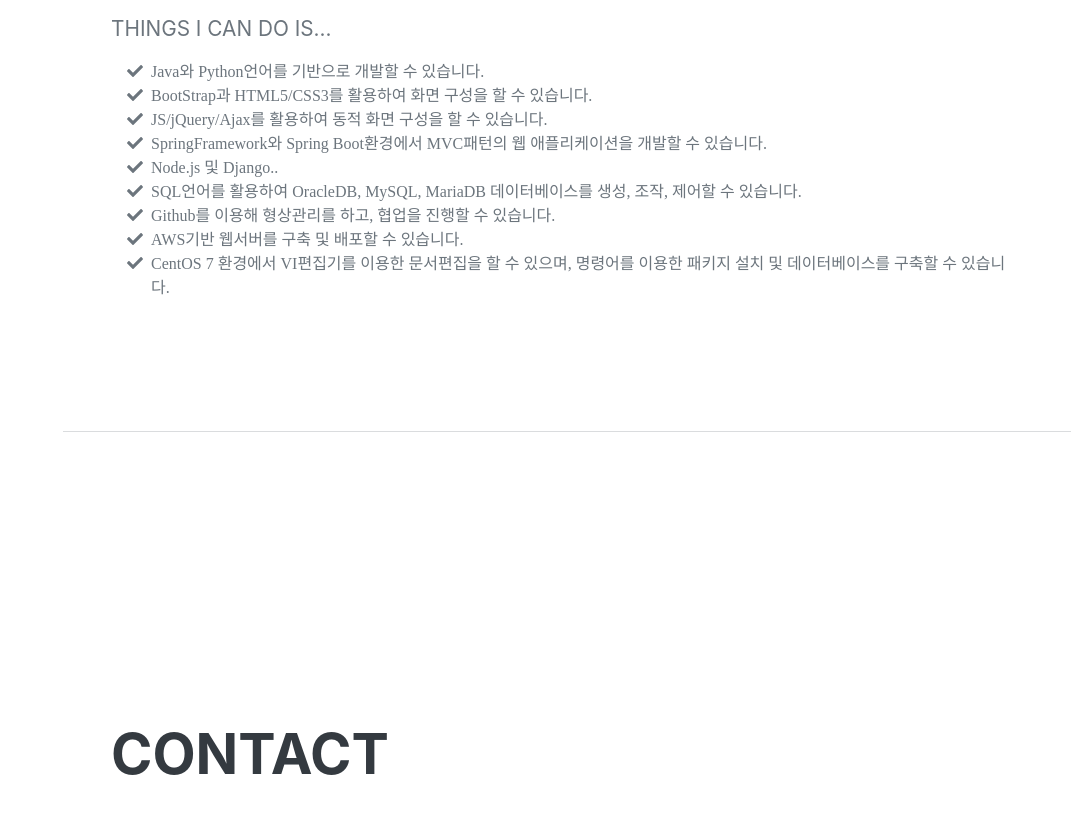
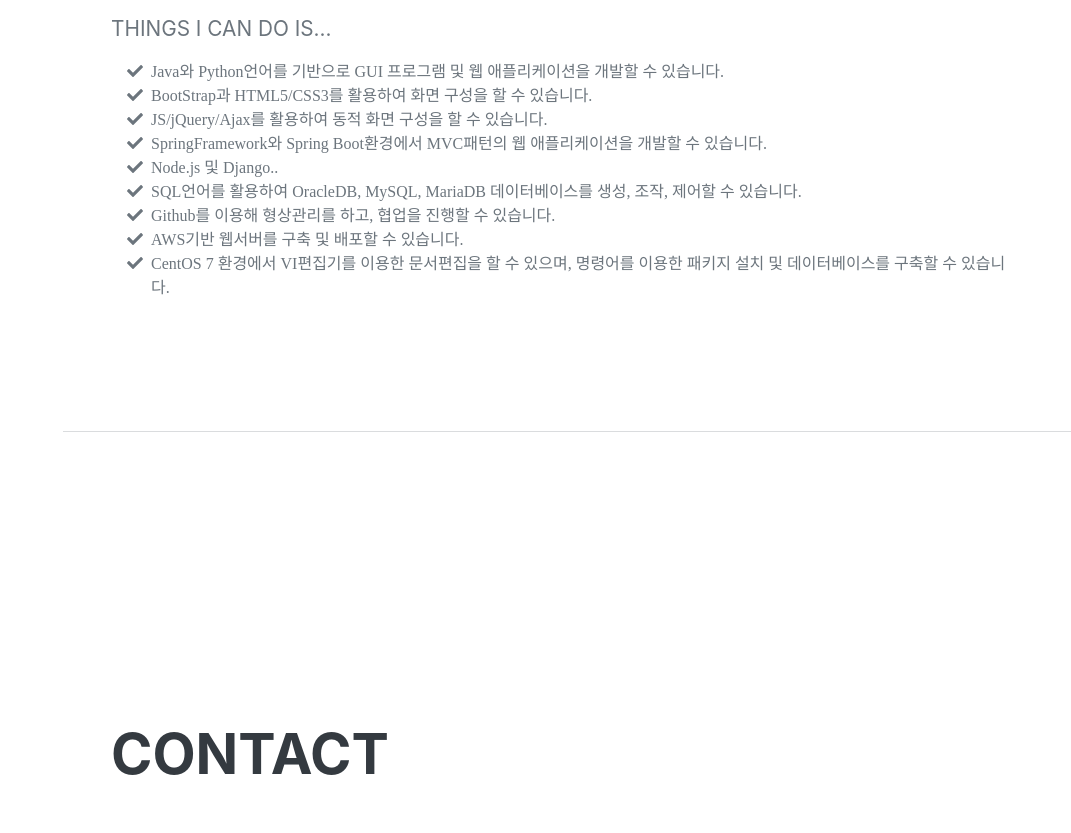
Before and after one commit to heeDevUniq/portfolio, a website: page dist/index.html in a window 1280 px wide. Shown: the part 2220-3053 px from the top of the page, without its empty margins (209-1280 px from the left). Drawn offline with nearby package versions, Linux system fonts and the light colour scheme; a web font is replaced by a local one.

Commit message:
🎊 update commit

```diff
--- a/dist/index.html
+++ b/dist/index.html
@@ -120,7 +120,7 @@
                     <ul class="fa-ul mb-0">
                         <li>
                             <span class="fa-li"><i class="fas fa-check"></i></span>
-                            Java와 Python언어를 기반으로 개발할 수 있습니다.
+                            Java와 Python언어를 기반으로 GUI 프로그램 및 웹 애플리케이션을 개발할 수 있습니다.
                         </li>
                         <li>
                             <span class="fa-li"><i class="fas fa-check"></i></span>
```
